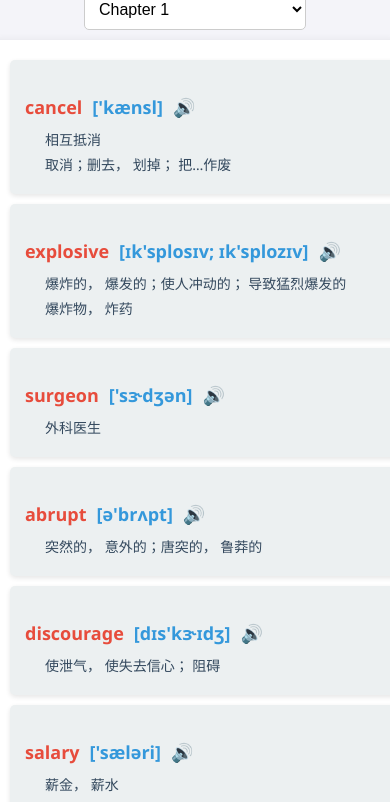
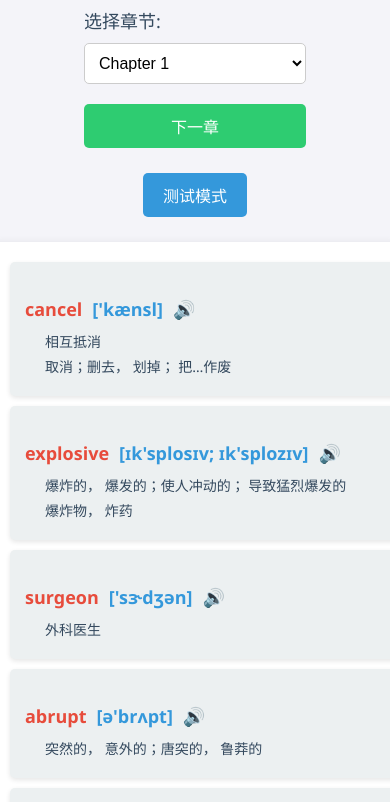
Before and after one commit to decajoin/study-English-dictionary, a plain HTML site: page index.html in a window 390 px wide. Shown: the part 103-905 px from the top of the page. Drawn offline with Linux system fonts and the light colour scheme.

Commit message:
新增功能：添加上下章节手动切换按钮和单词测试模式

```diff
--- a/index.html
+++ b/index.html
@@ -74,6 +74,11 @@
       margin-bottom: 5px;
     }
 
+    /* 隐藏释义（测试模式） */
+    .hidden-definitions {
+      display: none;
+    }
+
     /* 喇叭按钮 */
     .pronunciation-button {
       cursor: pointer;
@@ -96,12 +101,20 @@
 
     /* 每个单词卡片样式 */
     .word-card {
-      width: 23%;  /* 每行展示4个单词 */
+      width: 22%;  /* 每行展示4个单词 */
       margin-bottom: 10px;
       background-color: #ecf0f1;
       padding: 15px;
       border-radius: 5px;
       box-shadow: 0 2px 5px rgba(0, 0, 0, 0.1);
+      cursor: pointer;
+      transition: transform 0.2s, box-shadow 0.2s;
+    }
+
+    /* 测试模式下的卡片悬停效果 */
+    .test-mode .word-card:hover {
+      transform: translateY(-3px);
+      box-shadow: 0 4px 8px rgba(0, 0, 0, 0.15);
     }
 
     /* 错误提示 */
@@ -110,6 +123,62 @@
       font-size: 18px;
       text-align: center;
       margin-top: 30px;
+    }
+
+    /* 测试模式按钮 */
+    .test-mode-button {
+      padding: 10px 20px;
+      font-size: 16px;
+      background-color: #3498db;
+      color: white;
+      border: none;
+      border-radius: 5px;
+      cursor: pointer;
+      margin: 15px 0;
+      transition: background-color 0.3s;
+    }
+
+    .test-mode-button:hover {
+      background-color: #2980b9;
+    }
+
+    .test-mode-button.active {
+      background-color: #e74c3c;
+    }
+
+    /* 新增的导航按钮样式 */
+    .nav-button {
+      padding: 10px 15px;
+      font-size: 16px;
+      background-color: #2ecc71;
+      color: white;
+      border: none;
+      border-radius: 5px;
+      cursor: pointer;
+      transition: background-color 0.3s;
+    }
+
+    .nav-button:hover {
+      background-color: #27ae60;
+    }
+
+    .nav-button:disabled {
+      background-color: #95a5a6;
+      cursor: not-allowed;
+    }
+
+    .controls-container {
+      display: flex;
+      justify-content: center;
+      align-items: center;
+      gap: 20px;
+      margin-bottom: 10px;
+    }
+
+    .chapter-nav-container {
+      display: flex;
+      align-items: center;
+      gap: 10px;
     }
 
     /* 响应式设计 */
@@ -137,17 +206,41 @@
       .word-card {
         width: 100%;  /* 小屏幕时每行显示1个单词 */
       }
+
+      .controls-container {
+        flex-direction: column;
+        gap: 10px;
+      }
+
+      .chapter-nav-container {
+        flex-direction: column;
+        width: 100%;
+      }
+
+      .nav-button {
+        width: 100%;
+      }
     }
   </style>
 </head>
 <body>
   <h1>考研英语词典</h1>
 
-  <!-- 下拉框选择章节 -->
-  <div>
-    <label for="chapter-select">选择章节:</label>
-    <select id="chapter-select" onchange="loadChapter()">
-    </select>
+  <!-- 控制区域 -->
+  <div class="controls-container">
+    <!-- 章节导航和选择 -->
+    <div class="chapter-nav-container">
+      <button id="prev-chapter" class="nav-button" onclick="navigateChapter(-1)">上一章</button>
+      <div>
+        <label for="chapter-select">选择章节:</label>
+        <select id="chapter-select" onchange="loadChapter()">
+        </select>
+      </div>
+      <button id="next-chapter" class="nav-button" onclick="navigateChapter(1)">下一章</button>
+    </div>
+
+    <!-- 测试模式按钮 -->
+    <button id="test-mode-button" class="test-mode-button" onclick="toggleTestMode()">测试模式</button>
   </div>
 
   <!-- 显示单词和释义 -->
@@ -158,6 +251,7 @@
     const totalChapters = 187;
 
     let currentChapter = 1; // 当前章节
+    let isTestMode = false; // 测试模式状态
 
     // 动态填充下拉框
     const chapterSelect = document.getElementById('chapter-select');
@@ -171,11 +265,58 @@
     // 设置默认选择为Chapter 1
     chapterSelect.value = currentChapter;
 
+    // 更新导航按钮状态
+    function updateNavButtons() {
+      const prevButton = document.getElementById('prev-chapter');
+      const nextButton = document.getElementById('next-chapter');
+
+      prevButton.disabled = currentChapter === 1;
+      nextButton.disabled = currentChapter === totalChapters;
+    }
+
+    // 切换测试模式
+    function toggleTestMode() {
+      isTestMode = !isTestMode;
+      const testModeButton = document.getElementById('test-mode-button');
+      const chapterContent = document.getElementById('chapter-content');
+
+      if (isTestMode) {
+        testModeButton.classList.add('active');
+        testModeButton.textContent = '退出测试模式';
+        chapterContent.classList.add('test-mode');
+
+        // 隐藏所有释义
+        document.querySelectorAll('.definitions').forEach(def => {
+          def.classList.add('hidden-definitions');
+        });
+      } else {
+        testModeButton.classList.remove('active');
+        testModeButton.textContent = '测试模式';
+        chapterContent.classList.remove('test-mode');
+
+        // 显示所有释义
+        document.querySelectorAll('.definitions').forEach(def => {
+          def.classList.remove('hidden-definitions');
+        });
+      }
+    }
+
     // 根据章节选择加载内容
     function loadChapter() {
       const chapterIndex = chapterSelect.value || currentChapter;
       const chapterContent = document.getElementById('chapter-content');
       chapterContent.innerHTML = ''; // 清空现有内容
+
+      // 更新当前章节
+      currentChapter = parseInt(chapterIndex);
+      updateNavButtons();
+
+      // 保持测试模式状态
+      if (isTestMode) {
+        chapterContent.classList.add('test-mode');
+      } else {
+        chapterContent.classList.remove('test-mode');
+      }
 
       if (chapterIndex !== "") {
         // 构造请求路径
@@ -197,6 +338,18 @@
               const wordCard = document.createElement('div');
               wordCard.classList.add('word-card');
 
+              // 为每个卡片添加点击事件，在测试模式下切换释义显示
+              wordCard.addEventListener('click', function() {
+                if (isTestMode) {
+                  const definitions = this.querySelector('.definitions');
+                  if (definitions.classList.contains('hidden-definitions')) {
+                    definitions.classList.remove('hidden-definitions');
+                  } else {
+                    definitions.classList.add('hidden-definitions');
+                  }
+                }
+              });
+
               const wordElement = document.createElement('div');
               wordElement.classList.add('word');
               wordElement.textContent = word.word;
@@ -209,7 +362,8 @@
               const pronunciationButton = document.createElement('span');
               pronunciationButton.classList.add('pronunciation-button');
               pronunciationButton.textContent = '🔊';
-              pronunciationButton.onclick = function() {
+              pronunciationButton.onclick = function(event) {
+                event.stopPropagation(); // 阻止事件冒泡，防止触发卡片的点击事件
                 playPronunciation(word.word);  // 点击按钮播放发音
               };
 
@@ -218,6 +372,12 @@
 
               const definitionsElement = document.createElement('div');
               definitionsElement.classList.add('definitions');
+
+              // 如果处于测试模式，则初始隐藏释义
+              if (isTestMode) {
+                definitionsElement.classList.add('hidden-definitions');
+              }
+
               word.definitions.forEach(definition => {
                 const definitionElement = document.createElement('div');
                 definitionElement.textContent = definition;
@@ -243,15 +403,6 @@
       audio.play();
     }
 
-    // 监听键盘事件切换章节
-    window.addEventListener('keydown', (event) => {
-      if (event.key === 'ArrowLeft') {  // 左箭头
-        navigateChapter(-1);
-      } else if (event.key === 'ArrowRight') {  // 右箭头
-        navigateChapter(1);
-      }
-    });
-
     // 切换章节
     function navigateChapter(direction) {
       let newChapter = currentChapter + direction;
@@ -263,6 +414,13 @@
       loadChapter(); // 加载新章节内容
     }
 
+    // 监听键盘事件，只保留T键切换测试模式
+    window.addEventListener('keydown', (event) => {
+      if (event.key === 'T' || event.key === 't') {  // T键切换测试模式
+        toggleTestMode();
+      }
+    });
+
     // 初始化加载第一个章节
     loadChapter();
   </script>
```
